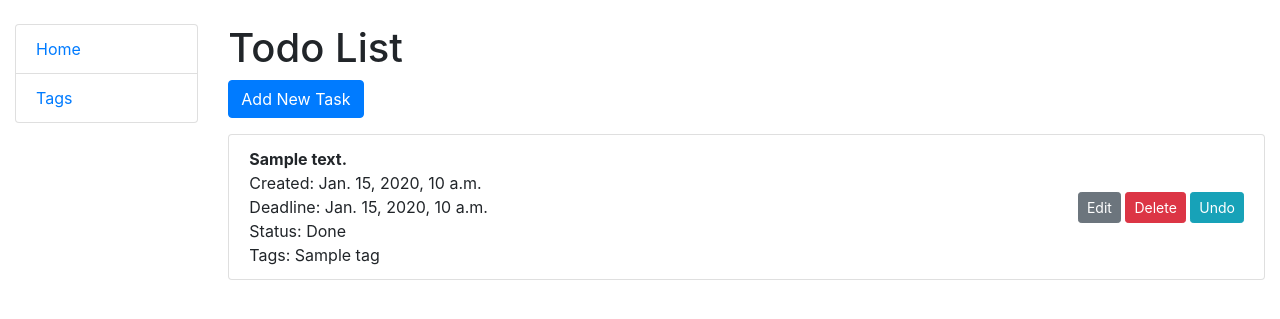
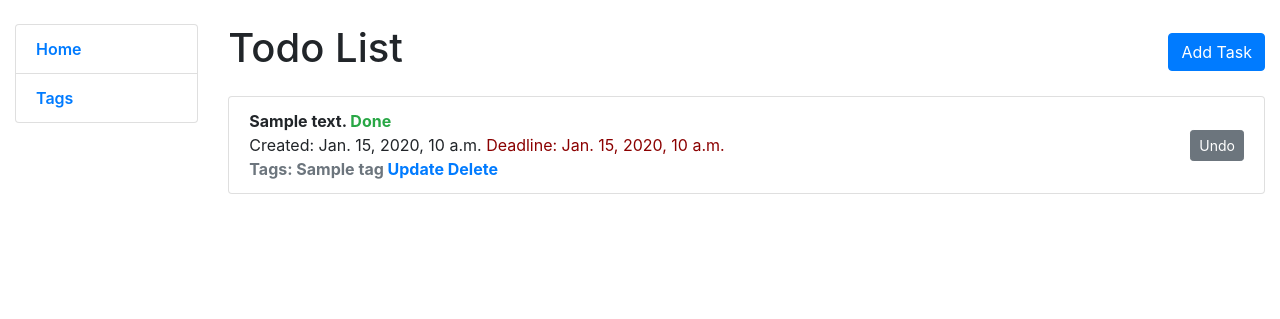
Before and after one commit to BileichukIvan/todo-list, a Django app: page / in a window 1280 px wide. Shown: the top 319 px of the page. Run offline with Django 5.2, Linux system fonts and the light colour scheme; tables that the repository leaves empty hold one stand-in row (values such as "Sample post").

Commit message:
style: Change data representation on home page & add static to project

```diff
--- /dev/null
+++ b/static/css/styles.css
@@ -0,0 +1,7 @@
+.sidebar-nav a {
+  font-weight: 600;
+}
+
+.text-darkred {
+  color: darkred;
+}
--- a/templates/base.html
+++ b/templates/base.html
@@ -11,7 +11,7 @@
         crossorigin="anonymous">
   <!-- Add additional CSS in static file -->
   {% load static %}
-  <link rel="stylesheet" href="{% static 'css/styles.css' %}">
+   <link rel="stylesheet" href="{% static 'css/styles.css' %}">
 </head>
 
 <body>
--- a/templates/includes/sidebar.html
+++ b/templates/includes/sidebar.html
@@ -1,8 +1,8 @@
 <ul class="sidebar-nav list-group">
   <li class="list-group-item">
-    <a href="{% url 'todo:home' %}">Home</a>
+    <a class="fw-bold" href="{% url 'todo:home' %}">Home</a>
   </li>
   <li class="list-group-item">
-    <a href="{% url 'todo:tag-list' %}">Tags</a>
+    <a class="fw-bold" href="{% url 'todo:tag-list' %}">Tags</a>
   </li>
 </ul>
--- a/templates/todo/home.html
+++ b/templates/todo/home.html
@@ -1,22 +1,33 @@
 {% extends "base.html" %}
 
 {% block content %}
-  <h1>Todo List</h1>
-  <a class="btn btn-primary mb-3" href="{% url 'todo:task-create' %}">Add New Task</a>
+  <div class="d-flex justify-content-between align-items-center mb-3">
+    <h1>Todo List</h1>
+    <a class="btn btn-primary" href="{% url 'todo:task-create' %}">Add Task</a>
+  </div>
   <ul class="list-group">
     {% for task in tasks %}
       <li class="list-group-item d-flex justify-content-between align-items-center">
         <div>
-          <strong>{{ task.content }}</strong><br>
-          Created: {{ task.created_at }}<br>
-          Deadline: {{ task.deadline }}<br>
-          Status: {{ task.is_done|yesno:"Done,Not Done" }}<br>
-          Tags: {% for tag in task.tags.all %}{{ tag.name }}{% if not forloop.last %}, {% endif %}{% endfor %}
+          <strong>
+            {{ task.content }}
+            <span class="{% if task.is_done %}text-success{% else %}text-danger{% endif %}">
+              {{ task.is_done|yesno:"Done,Not Done" }}
+            </span>
+          </strong><br>
+          Created: {{ task.created_at }}
+          {% if task.deadline %}
+            <span class="text-darkred">Deadline: {{ task.deadline }}</span>
+          {% endif %}<br>
+          <strong class="text-muted">
+            Tags: {% for tag in task.tags.all %}{{ tag.name }}{% if not forloop.last %}, {% endif %}{% endfor %}
+            <a class="text-decoration-none text-primary" href="{% url 'todo:task-update' task.pk %}">Update</a>
+            <a class="text-decoration-none text-primary" href="{% url 'todo:task-delete' task.pk %}">Delete</a>
+          </strong>
         </div>
         <div>
-          <a class="btn btn-secondary btn-sm" href="{% url 'todo:task-update' task.pk %}">Edit</a>
-          <a class="btn btn-danger btn-sm" href="{% url 'todo:task-delete' task.pk %}">Delete</a>
-          <a class="btn btn-info btn-sm" href="{% url 'todo:task-toggle' task.pk %}">
+          <a class="btn {% if task.is_done %}btn-secondary{% else %}btn-success{% endif %} btn-sm"
+             href="{% url 'todo:task-toggle' task.pk %}">
             {% if task.is_done %}Undo{% else %}Complete{% endif %}
           </a>
         </div>
--- a/todo_list/settings.py
+++ b/todo_list/settings.py
@@ -125,6 +125,12 @@ USE_TZ = True
 
 STATIC_URL = "static/"
 
+STATICFILES_DIRS = [
+    BASE_DIR / "static",
+]
+
+STATIC_ROOT = BASE_DIR / "staticfiles"
+
 # Default primary key field type
 # https://docs.djangoproject.com/en/5.0/ref/settings/#default-auto-field
 
--- a/todo_list/urls.py
+++ b/todo_list/urls.py
@@ -16,9 +16,11 @@ Including another URLconf
 """
 from django.contrib import admin
 from django.urls import path, include
+from django.conf import settings
+from django.conf.urls.static import static
 
 urlpatterns = [
     path("admin/", admin.site.urls),
     path("", include("todo.urls", namespace="todo")),
     path("__debug__/", include("debug_toolbar.urls")),
-]
+] + static(settings.STATIC_URL, document_root=settings.STATIC_ROOT)
```
